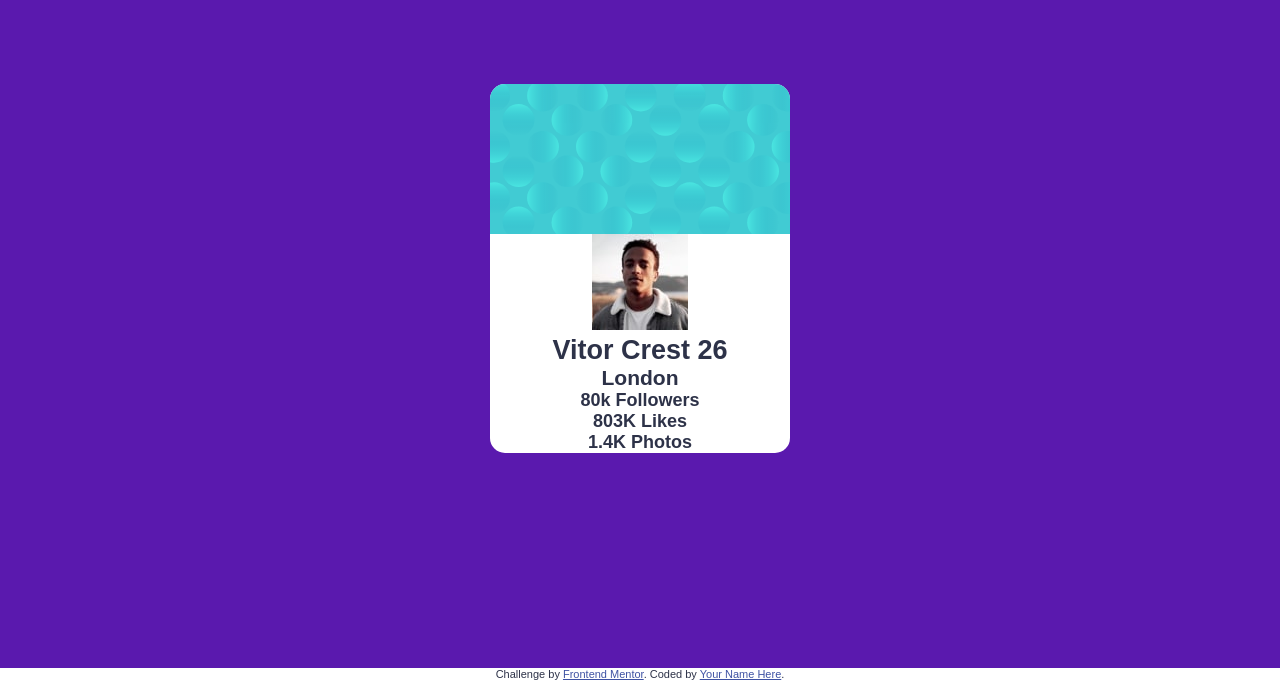
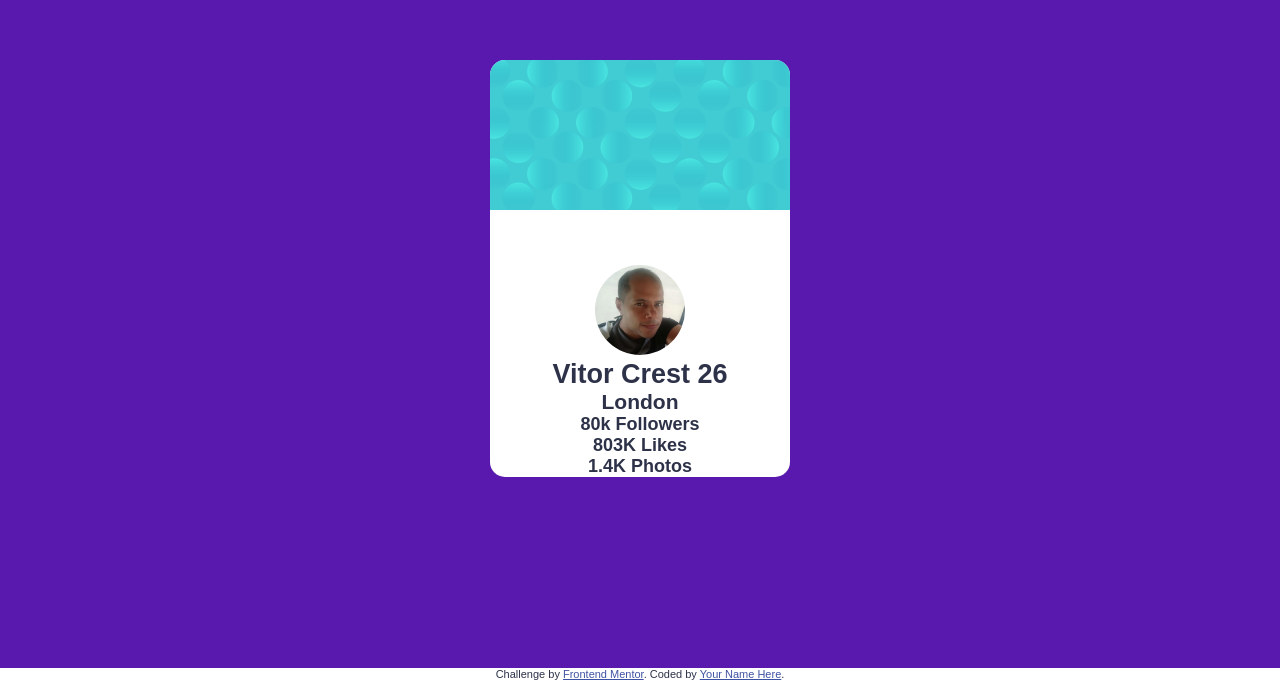
Before and after one commit to reginaldoassuncao/card-profile, a plain HTML site: page index.html in a window 1280 px wide. Shown: the part 132-812 px from the top of the page. Drawn offline with Linux system fonts and the light colour scheme.

Commit message:
arquivos modificados

```diff
--- a/index.html
+++ b/index.html
@@ -18,7 +18,7 @@
     <section class="main">
         <div class="container">
             <div class="upper-container"></div>
-                <div class="img-sec"><img src="images/image-victor.jpg" alt=""></div>
+                <div class="img-sec"><img src="images/foto-perfil.jpg" width="100px" height="100px" alt=""></div>
                 <div class="card-body"></div>
                 <h2 class="name">Vitor Crest <span class="age">26</span></h2>
                 <h3 class="city">London</h3>
--- a/style.css
+++ b/style.css
@@ -32,3 +32,25 @@ body{
     background: url(images/bg-pattern-card.svg);
     background-size: cover;
 }
+
+.img-sec{
+    width: 100px;
+    height: 100px;
+    border-radius: 50%;
+    overflow: hidden;
+    margin: 50px auto -30px auto;
+    border: 5px solid hsl(0, 0%, 100%);
+}
+
+.img-sec img{
+    display: block;
+    height: auto;
+    width: 100%;
+}
+
+.card-body{
+    margin-top: 54px;
+    margin-bottom: -75px;
+    height: 50px;
+    line-height: 1.8rem;
+}
```
Also changed, not shown: images/foto-perfil.jpg (added).
